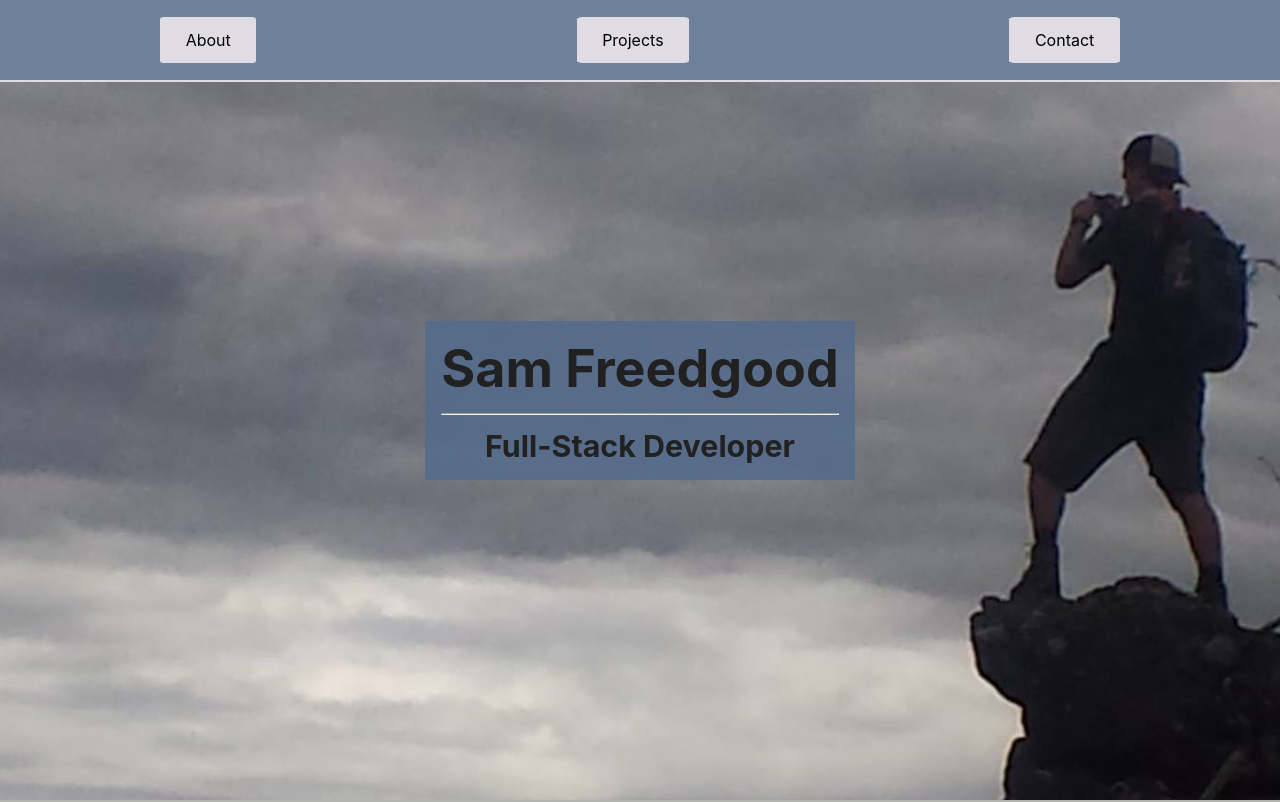
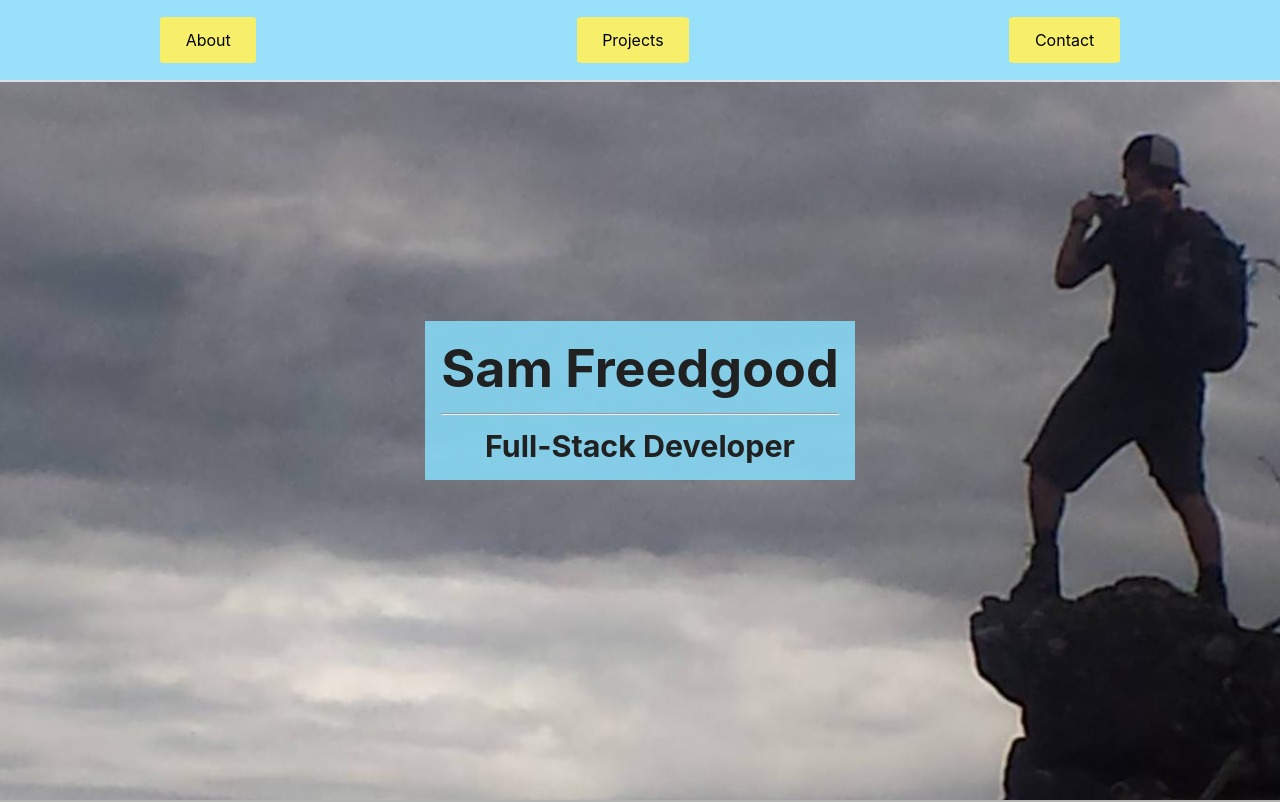
Before and after one commit to sfreedgood/portfolio, a React (Create React App) app: page / in a window 1280 px wide. Shown: the top 802 px of the page. Built offline with nearby package versions, Linux system fonts and the light colour scheme.

Commit message:
brighten colors

```diff
--- a/src/App.css
+++ b/src/App.css
@@ -57,7 +57,6 @@ a {
   text-decoration: none;
   padding: 1% 2%;
   border-radius: 5%;
-  background-color: #DFDCE3;
 }
 
 .footer-container {
@@ -327,6 +326,6 @@ a {
 
 .dark-gray { background-color: rgba(179, 180, 177, 1); }
 .gainsboro { background-color: rgba(236, 230, 225, .8); }
-.default-primary-color { background-color: rgba(84, 108, 140, .85); }
+.default-primary-color { background-color: rgba(136, 220, 250, 0.85); }
 .dim-gray { background-color: #624E5A; }
 .dark-slate-gray { background-color: #141318; }
--- a/src/components/NavBar.js
+++ b/src/components/NavBar.js
@@ -4,9 +4,9 @@ const NavBar = () => {
 
   return(
     <div className="default-primary-color nav-container">
-      <a className="nav-btn" href="#about">About</a>
-      <a className="nav-btn" href="#projects">Projects</a>
-      <a className="nav-btn" href="#contact">Contact</a>
+      <a className="accent-color nav-btn" href="#about">About</a>
+      <a className="accent-color nav-btn" href="#projects">Projects</a>
+      <a className="accent-color nav-btn" href="#contact">Contact</a>
     </div>
   )
 }
```
